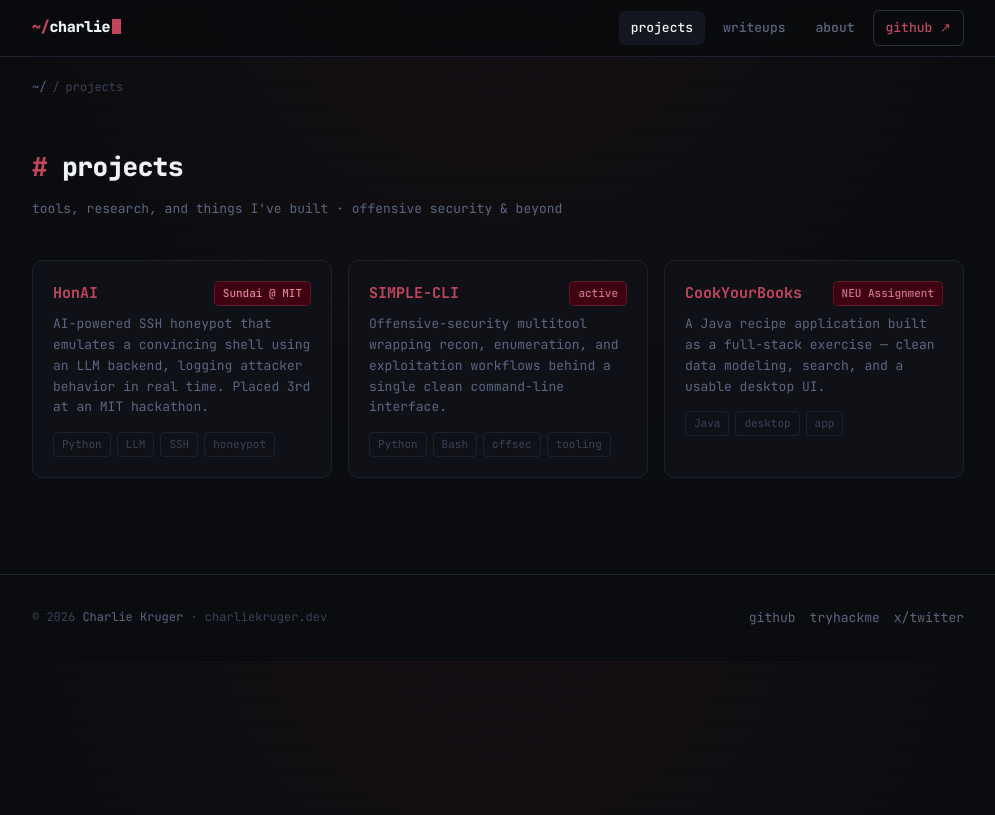
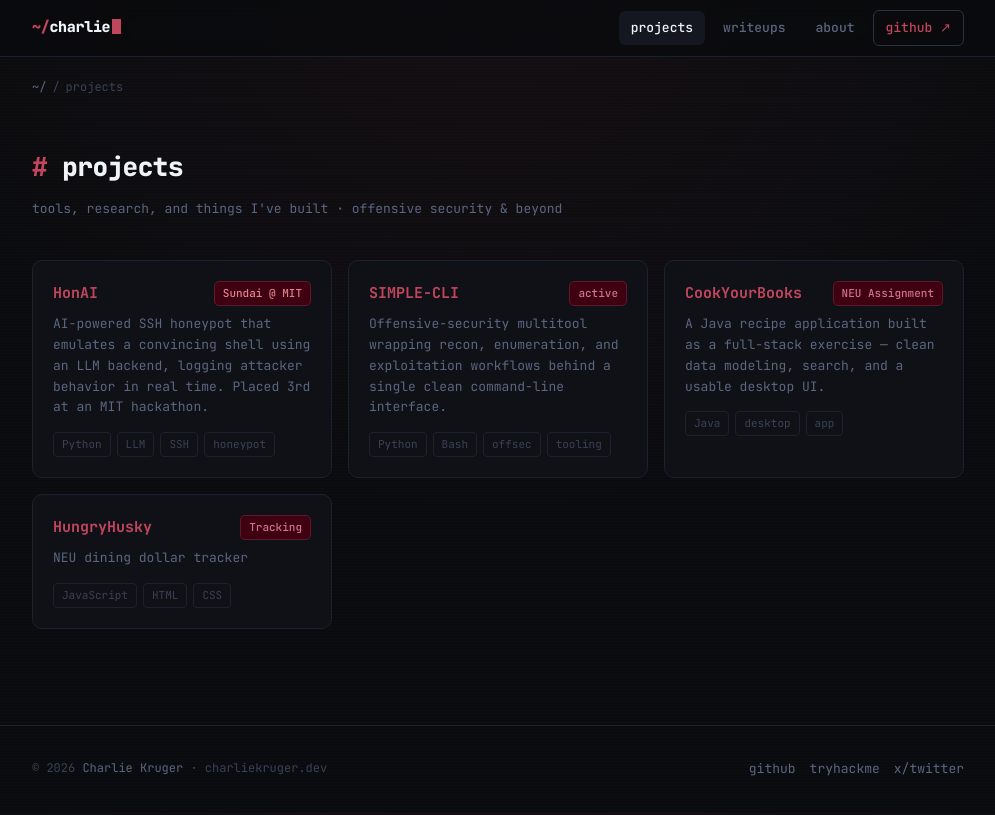
Before and after one commit to mpck4/mpck4.github.io, a Jekyll site: the page built from _pages/projects.html, in a window 1280 px wide. Shown: the top 815 px of the page, without its empty margins (142-1137 px from the left). Built offline with Jekyll 4.4.1, drawn with Linux system fonts in a browser that asks for light colours.

Commit message:
Update projects.yml

```diff
--- a/_data/projects.yml
+++ b/_data/projects.yml
@@ -21,6 +21,13 @@
   tech: [Java, desktop, app]
   url: "https://neu-pdi.github.io/CS3100-Spring-2026/showcase/"
 
+- name: HungryHusky
+  badge: Tracking
+  badge_cls: ""
+  desc: "NEU dining dollar tracker"
+  tech: [JavaScript, HTML, CSS]
+  url: "https://hungryhusky.vercel.app/"
+
 #- name: ChameleonUltra notes
   #badge: research
   #badge_cls: ""
```
